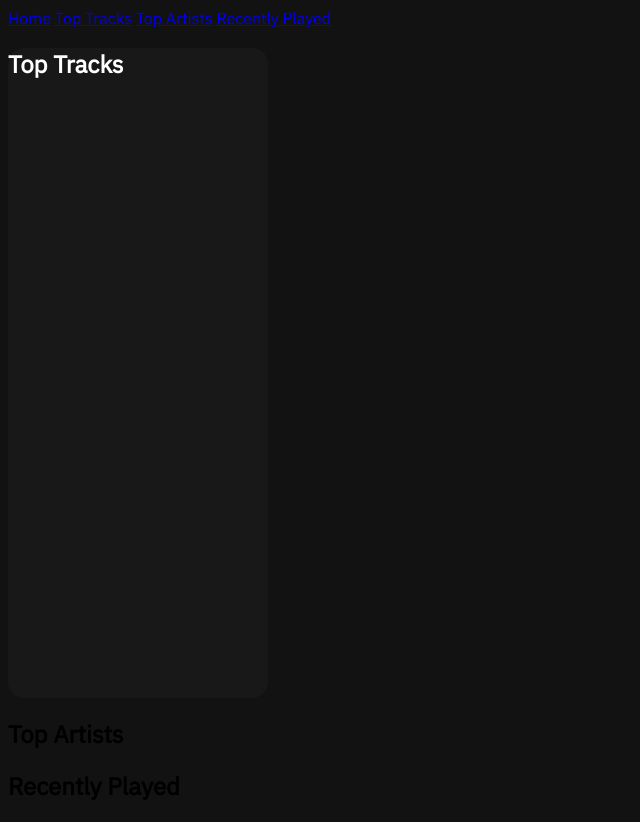
After one commit to freddo-frog/Spotify-Stats-App, a Flask app: page /dashboard in a window 1280 px wide. The commit adds this page. Shown: the whole page, without its empty margins (0-640 px from the left). Run offline with Flask 3, Linux system fonts and the light colour scheme; the visitor is signed in with stand-in values (Sample User, id 1); data that the repository does not hold is empty.

Commit message:
added frontend for top tracks

```diff
--- a/main.py
+++ b/main.py
@@ -6,8 +6,28 @@ from dotenv import load_dotenv
 import requests
 import json
 import time
-#=== log in ===
 
+#functions:
+def get_valid_token():
+    access_token = session.get("access_token")
+    refresh_token = session.get("refresh_token")
+    expires_at = session.get("expires_at")
+    if time.time() >= expires_at:
+        token_params_refresh = {
+            "grant_type": "refresh_token",
+            "refresh_token": refresh_token,
+            "client_id": os.getenv("SPOTIFY_CLIENT_ID"),
+            "client_secret": os.getenv("SPOTIFY_CLIENT_SECRET")
+        }
+        response = requests.post("https://accounts.spotify.com/api/token", data=token_params_refresh)
+        token = response.json()
+        session["expires_at"] = time.time() + token["expires_in"]
+        session["access_token"] = token["access_token"]
+        new_token = session["access_token"]
+        return new_token
+    else:
+        return access_token
+#=== app routes ===
 load_dotenv()
 app = Flask(__name__)
 app.secret_key = os.getenv("FLASK_SECRET_KEY")
@@ -38,7 +58,7 @@ def get_info():
     session["access_token"] = tokens["access_token"]
     session["refresh_token"] = tokens["refresh_token"]
     session["expires_at"] = time.time() + tokens["expires_in"]
-    return redirect(url_for("home"))
+    return redirect(url_for("dashboard"))
 
 @app.route("/top-tracks")
 def get_tracks():
@@ -60,28 +80,7 @@ def get_recently_played():
     results = fetch_recently_played(token)
     return render_template("recently_played.html", results=results)
 
-def get_valid_token():
-    access_token = session.get("access_token")
-    refresh_token = session.get("refresh_token")
-    expires_at = session.get("expires_at")
-    if time.time() >= expires_at:
-        token_params_refresh = {
-            "grant_type": "refresh_token",
-            "refresh_token": refresh_token,
-            "client_id": os.getenv("SPOTIFY_CLIENT_ID"),
-            "client_secret": os.getenv("SPOTIFY_CLIENT_SECRET")
-        }
-        response = requests.post("https://accounts.spotify.com/api/token", data=token_params_refresh)
-        token = response.json()
-        session["expires_at"] = time.time() + token["expires_in"]
-        session["access_token"] = token["access_token"]
-        new_token = session["access_token"]
-        return new_token
-
-    else:
-        return access_token
-
-#functions for dashboard
+#dashboard helper functions
 def fetch_top_tracks(token, time_range):
     params={"time_range": time_range}
     tracks=requests.get("https://api.spotify.com/v1/me/top/tracks", headers={"Authorization": f"Bearer {token}"}, params=params)
@@ -114,6 +113,16 @@ def fetch_recently_played(token):
         results.append(f"{song_name} - {artist_name}\n played at: {played_at}")
     return results
 
+#=== dashboard route ===
+@app.route("/dashboard")
+def dashboard():
+    token = get_valid_token()
+    time_range = request.args.get("time_range", "medium_term")
+    tracks = fetch_top_tracks(token, time_range)
+    artists = fetch_top_artists(token, time_range)
+    recents = fetch_recently_played(token)
+    return render_template("dashboard.html", tracks =tracks, artists=artists, recently_played=recents)
+
 @app.route("/")
 def home():
     return render_template("index.html")
--- a/static/style.css
+++ b/static/style.css
@@ -1,3 +1,13 @@
 body {
-    background: #121212
+    background: #121212;
+    font-family: "IBM Plex Sans", sans-serif;
 }
+
+#box1 {
+    border: none;
+    width: 260px;
+    height: 650px;
+    background: #181818;
+    color: #FFFFFF;
+    border-radius: 16px;
+}
--- a/templates/base.html
+++ b/templates/base.html
@@ -2,6 +2,8 @@
 <html lang="en">
 
 <head>
+    <link rel="preconnect" href="https://fonts.googleapis.com">
+    <link href="https://fonts.googleapis.com/css2?family=Fraunces:wght@600&family=IBM+Plex+Sans:wght@400&display=swap" rel="stylesheet">
     <link rel="stylesheet" href="{{url_for('static', filename='style.css') }}">
     <meta charset="UTF-8">
     <title>rewind</title>
--- /dev/null
+++ b/templates/dashboard.html
@@ -0,0 +1,26 @@
+{% extends "base.html" %}
+
+{% block content %}
+<div id="box1">
+    <h2>Top Tracks</h2>
+    <ul>
+        {% for track in tracks %}
+        <li>{{ track }}</li>
+        {% endfor %}
+    </ul>
+</div>
+
+<h2>Top Artists</h2>
+<ul>
+    {% for artist in artists %}
+    <li>{{ artist }}</li>
+    {% endfor %}
+</ul>
+
+<h2>Recently Played</h2>
+<ul>
+    {% for item in recently_played %}
+    <li>{{ item }}</li>
+    {% endfor %}
+</ul>
+{% endblock %}
```
